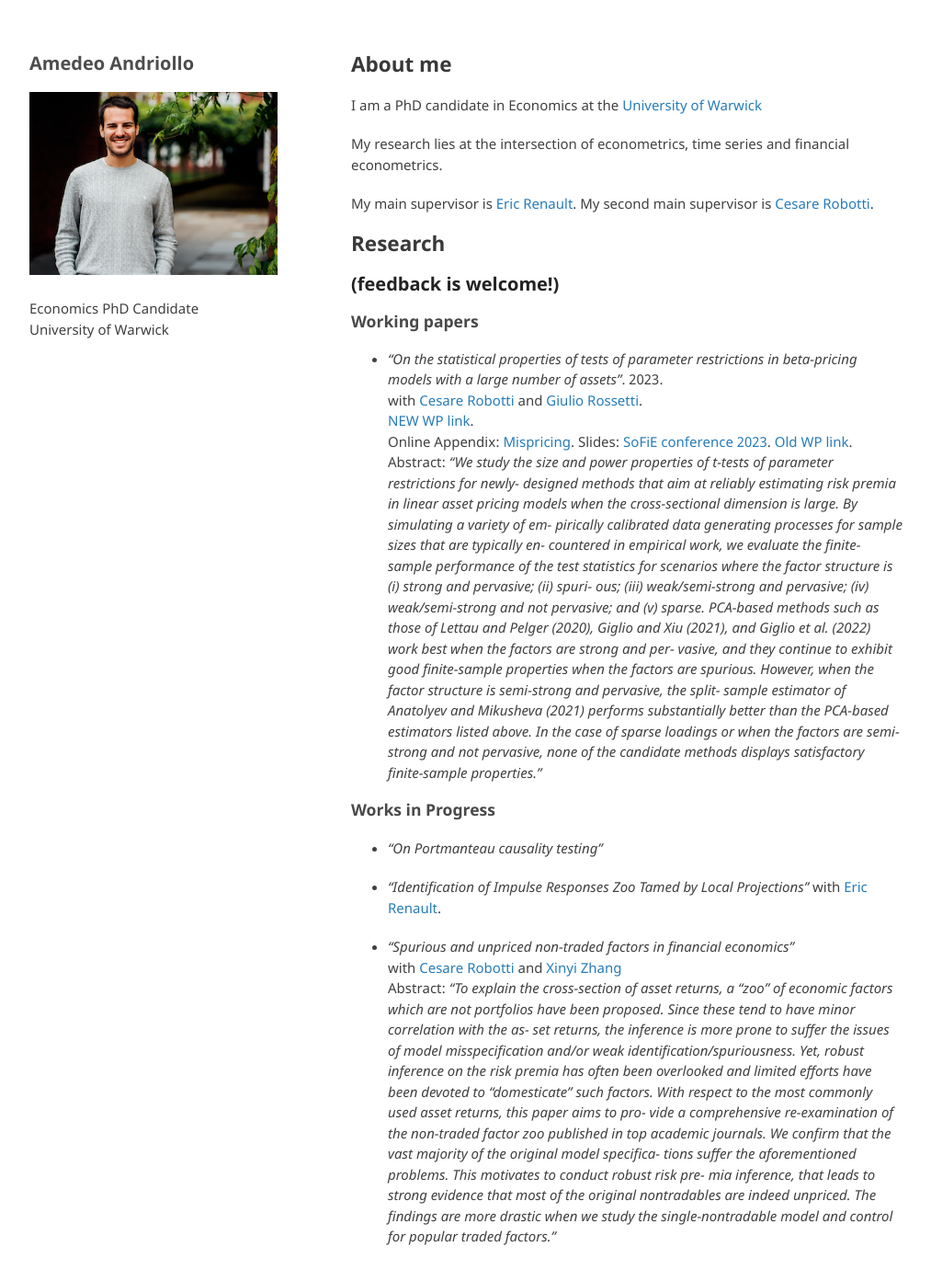
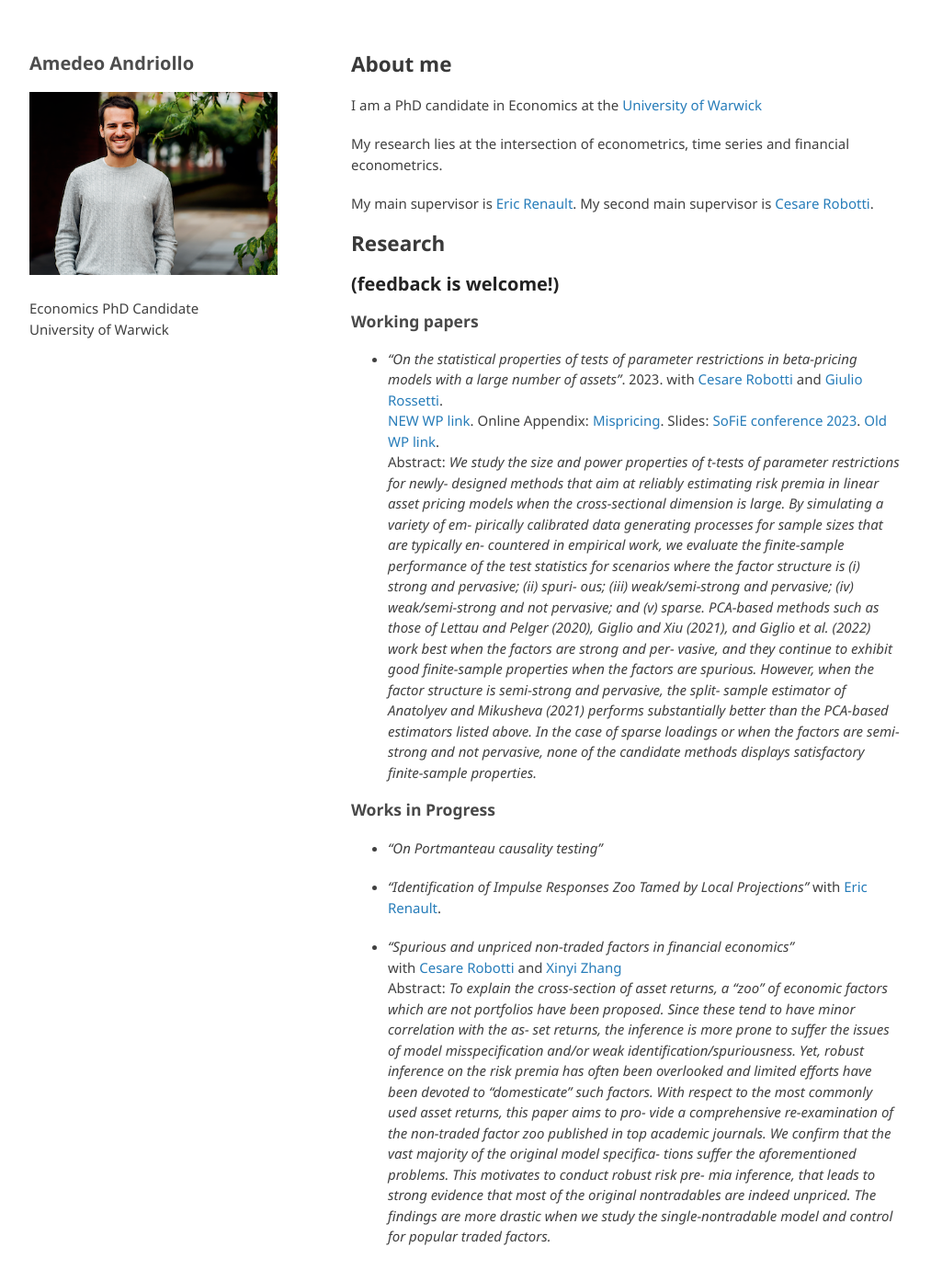
Before and after one commit to amandri/amandri.github.io, a Jekyll site: the page built from index.md, in a window 1280 px wide and 1400 px high. Shown: the top 1393 px of the window at 92% size, without its empty margins (133-1146 px from the left). Built offline with Jekyll 4.4.1, drawn with Linux system fonts in a browser that asks for light colours; the repository's description, which GitHub fills in, is left out; our own code applies the rules of GitHub Pages for plain Markdown files.

Commit message:
Update index.md

```diff
--- a/index.md
+++ b/index.md
@@ -16,11 +16,11 @@ My main supervisor is [Eric Renault](https://warwick.ac.uk/fac/soc/economics/sta
 
 ### Working papers
 
-- *"On the statistical properties of tests of parameter restrictions in beta-pricing models with a large number of assets"*. 2023. \
+- *"On the statistical properties of tests of parameter restrictions in beta-pricing models with a large number of assets"*. 2023.
 with [Cesare Robotti](https://www.cesarerobotti.com) and [Giulio Rossetti](https://giuliorossetti94.github.io). \
-[NEW WP link](https://www.dropbox.com/s/e84bnxvhqwgubom/Rossetti_Andriollo_Robotti-2.pdf?dl=0). \
+[NEW WP link](https://www.dropbox.com/s/e84bnxvhqwgubom/Rossetti_Andriollo_Robotti-2.pdf?dl=0).
  Online Appendix: [Mispricing](https://www.dropbox.com/s/6uhz62iu0fahm11/output_misspricing.pdf?dl=0). Slides: [SoFiE conference 2023](https://www.dropbox.com/s/as0rnxq13xefbkq/sofie.pdf?dl=0). [Old WP link](https://www.dropbox.com/s/z5v7g2pi2rl3sz1/Rossetti_Andriollo_Robotti.pdf?dl=0).\
-Abstract: *"We study the size and power properties of t-tests of parameter restrictions for newly- designed methods that aim at reliably estimating risk premia in linear asset pricing models when the cross-sectional dimension is large. By simulating a variety of em- pirically calibrated data generating processes for sample sizes that are typically en- countered in empirical work, we evaluate the finite-sample performance of the test statistics for scenarios where the factor structure is (i) strong and pervasive; (ii) spuri- ous; (iii) weak/semi-strong and pervasive; (iv) weak/semi-strong and not pervasive; and (v) sparse. PCA-based methods such as those of Lettau and Pelger (2020), Giglio and Xiu (2021), and Giglio et al. (2022) work best when the factors are strong and per- vasive, and they continue to exhibit good finite-sample properties when the factors are spurious. However, when the factor structure is semi-strong and pervasive, the split- sample estimator of Anatolyev and Mikusheva (2021) performs substantially better than the PCA-based estimators listed above. In the case of sparse loadings or when the factors are semi-strong and not pervasive, none of the candidate methods displays satisfactory finite-sample properties."*
+Abstract: *We study the size and power properties of t-tests of parameter restrictions for newly- designed methods that aim at reliably estimating risk premia in linear asset pricing models when the cross-sectional dimension is large. By simulating a variety of em- pirically calibrated data generating processes for sample sizes that are typically en- countered in empirical work, we evaluate the finite-sample performance of the test statistics for scenarios where the factor structure is (i) strong and pervasive; (ii) spuri- ous; (iii) weak/semi-strong and pervasive; (iv) weak/semi-strong and not pervasive; and (v) sparse. PCA-based methods such as those of Lettau and Pelger (2020), Giglio and Xiu (2021), and Giglio et al. (2022) work best when the factors are strong and per- vasive, and they continue to exhibit good finite-sample properties when the factors are spurious. However, when the factor structure is semi-strong and pervasive, the split- sample estimator of Anatolyev and Mikusheva (2021) performs substantially better than the PCA-based estimators listed above. In the case of sparse loadings or when the factors are semi-strong and not pervasive, none of the candidate methods displays satisfactory finite-sample properties.*
 
 ### Works in Progress
 
@@ -30,7 +30,7 @@ Abstract: *"We study the size and power properties of t-tests of parameter restr
 
 - *"Spurious and unpriced non-traded factors in financial economics"* \
 with [Cesare Robotti](https://www.cesarerobotti.com) and [Xinyi Zhang](https://warwick.ac.uk/fac/soc/wbs/subjects/finance/faculty1/phd_students/xinyi-zhang/) \
-Abstract: *"To explain the cross-section of asset returns, a “zoo” of economic factors which are not
+Abstract: *To explain the cross-section of asset returns, a “zoo” of economic factors which are not
 portfolios have been proposed. Since these tend to have minor correlation with the as-
 set returns, the inference is more prone to suffer the issues of model misspecification
 and/or weak identification/spuriousness. Yet, robust inference on the risk premia has
@@ -41,4 +41,4 @@ academic journals. We confirm that the vast majority of the original model speci
 tions suffer the aforementioned problems. This motivates to conduct robust risk pre-
 mia inference, that leads to strong evidence that most of the original nontradables are
 indeed unpriced. The findings are more drastic when we study the single-nontradable
-model and control for popular traded factors."*
+model and control for popular traded factors.*
```
